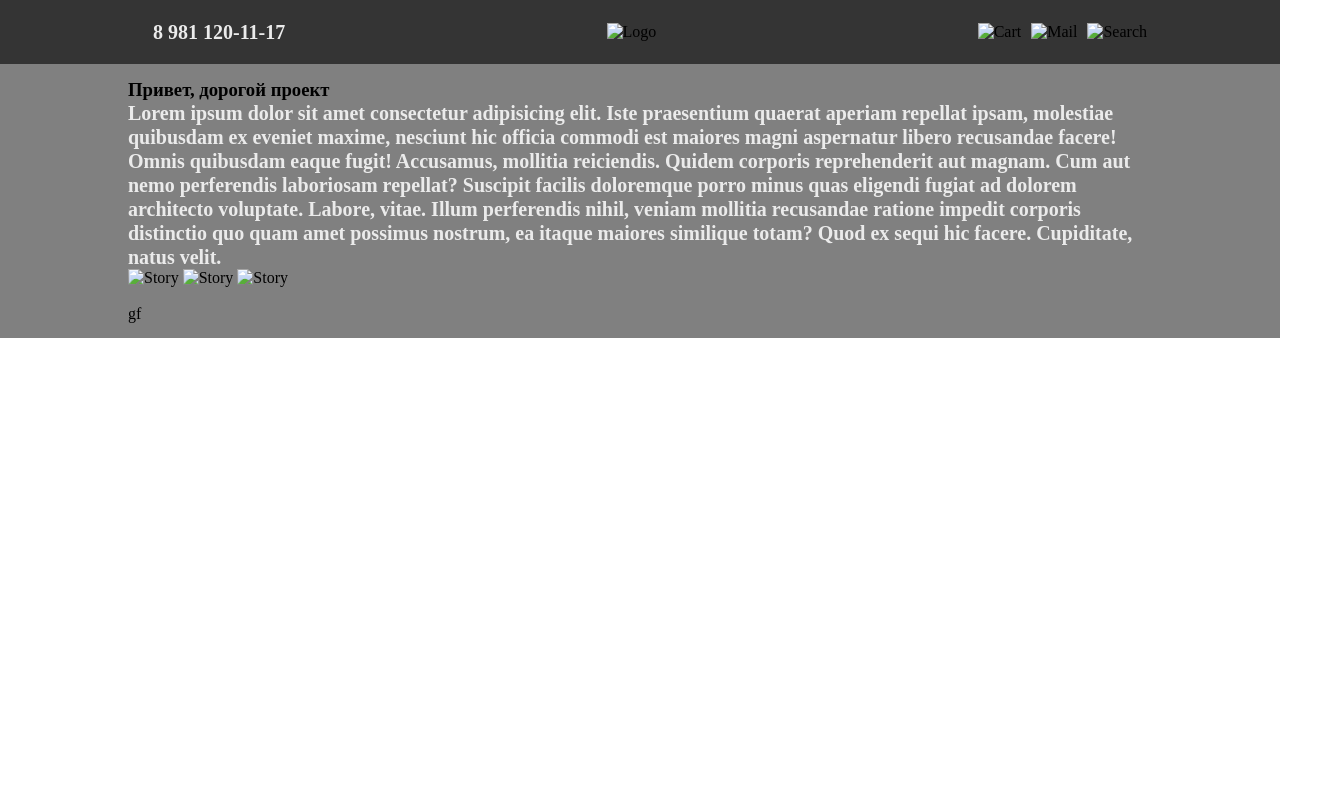
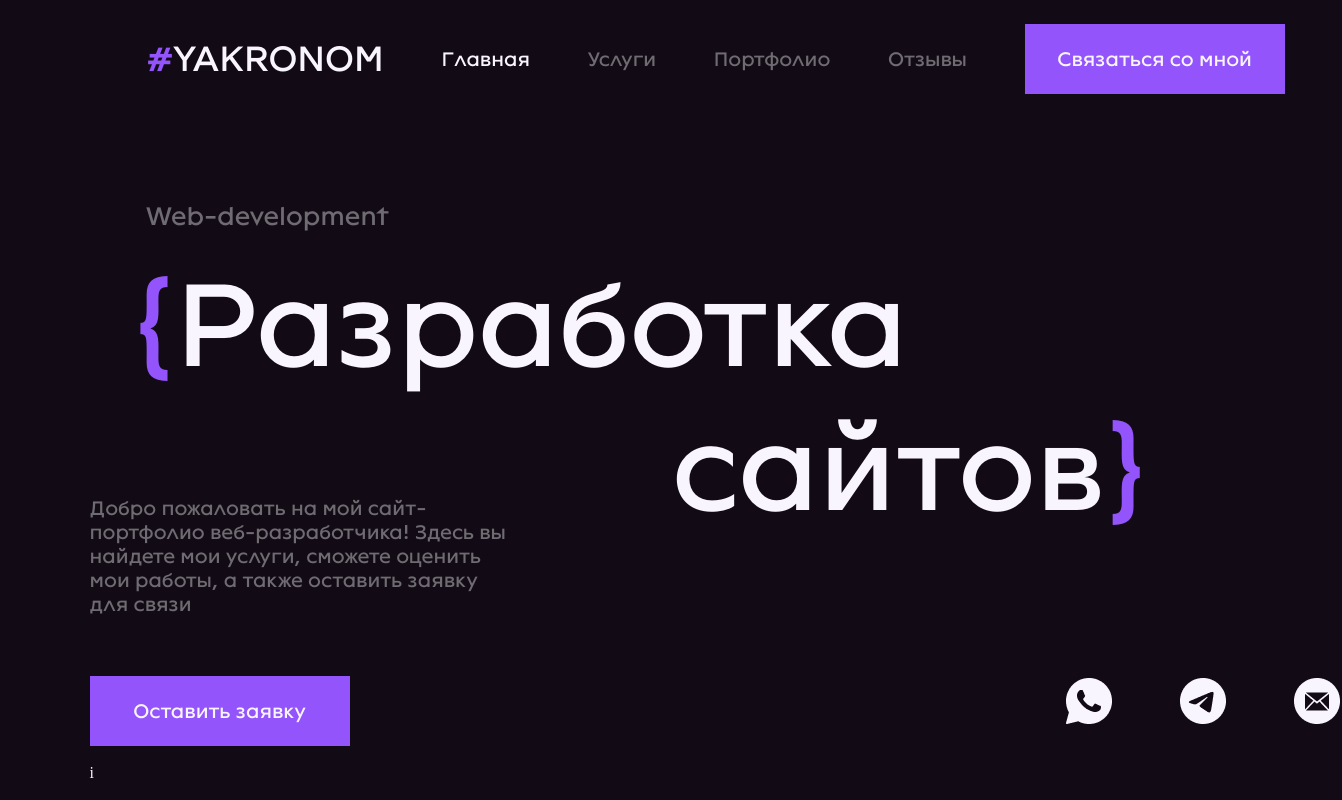
Before and after one commit to Yakronom/Project-name1, a website: page Site/index.html in a window 1280 px wide. Shown: the whole page, 1342 px wide, since content can reach past the window. Drawn offline with nearby package versions, Linux system fonts and the light colour scheme.

Commit message:
11.12.23 commit

```diff
--- /dev/null
+++ b/Site/Todo.txt
@@ -0,0 +1,3 @@
+выезжающее меню стреуг (js?)
+Липкий топ
+Линии js
--- a/Site/css/style.css
+++ b/Site/css/style.css
@@ -1,104 +1,213 @@
-@font-face {
-    font-family: 'lackitalic';
-    src: url('../fonts/Lack/Webfonts/lack-italic-Lack.woff2') format('woff2'),
-         url('../fonts/Lack/Webfonts/lack-italic-Lack.woff') format('woff');
-    font-weight: normal;
-    font-style: normal;
-
-}
-
-@font-face {
-    font-family: 'lack_lineitalic';
-    src: url('../fonts/Lack/Webfonts/lack-line-italic-Lack.woff2') format('woff2'),
-         url('../fonts/Lack/Webfonts/lack-line-italic-Lack.woff') format('woff');
-    font-weight: normal;
-    font-style: normal;
-
-}
-
-@font-face {
-    font-family: 'lack_lineregular';
-    src: url('../fonts/Lack/Webfonts/lack-line-regular-Lack.woff2') format('woff2'),
-         url('../fonts/Lack/Webfonts/lack-line-regular-Lack.woff') format('woff');
-    font-weight: normal;
-    font-style: normal;
-
-}
-
-@font-face {
-    font-family: 'lackregular';
-    src: url('../fonts/Lack/Webfonts/Lack-Line-Regular.woff2') format('woff2'),
-         url('../fonts/Lack/Webfonts/Lack-Line-Regular.woff') format('woff');
-    font-weight: normal;
-    font-style: normal;
-
-}
 
 * {
     margin: 0;
     padding: 0;
+    background: #120B15;
+    color:#F9F5FF;
+    text-decoration: none;
 }
 
-.text1 {
-    font-family: Lack;
+.texth1 {
+    font-family: lackregular;
+    font-size: 7.5rem;
+    font-weight: 400;
+    line-height: 9rem;
+    letter-spacing: 0em;
+}
+
+.texth2 {
+    font-family: lackregular;
+    font-size: 2.25rem;
+    font-weight: 400;
+    line-height: 2.6875rem;
+    letter-spacing: 0em;
+}
+
+.textt1 {
+    font-family: lackregular;
+    font-size: 1.625rem;
+    font-weight: 400;
+    line-height: 1.9375rem;
+    letter-spacing: 0em;
+}
+
+.textt2 {
+    font-family: lackregular;
     font-size: 1.25rem;
     font-weight: 400;
     line-height: 1.5rem;
-    text-align: left;
+    letter-spacing: 0em;
 }
 
-.text1 {
-    font-size: 20px;
-    font-weight: bold;
-    color: rgb(235, 235, 235);
+.textt3 {
+    font-family: lackregular;
+    font-size: 1rem;
+    font-weight: 400;
+    line-height: 1.1875rem;
+    letter-spacing: 0em;
 }
 
-.text1 {
-    font-size: 20px;
-    font-weight: bold;
-    color: rgb(235, 235, 235);
+.violet{
+    color: #9454FC;
+}
+
+.gray {
+    color: #6F6B72;
+}
+
+.lightgray {
+    color: #EAE5F1;
 }
 
 .wrapper{
-    width: 80%;
+    width: 86%;
     margin: 0 auto;
     padding: 15px 0 15px 0;
 }
 
-.header {
-    background-color: rgb(52, 52, 52);
+.flex {
+    display: flex;
+    flex-direction: row;
 }
 
-.header * {
-    background-color: rgb(52, 52, 52);
-}
-
-.header-nav div {
+.flexbetween {
     display: flex;
-    flex-flow: row nowrap;
-    align-items: center;
-    align-content: center;
-    justify-content: space-between;
-}
-.header-nav div >div >* {
-    padding: 5px;
-    display: flex;
-    flex-flow: row nowrap;
-    align-items: center;
-    align-content: center;
     justify-content: space-between;
 }
 
-#myElement {
-    width: 100px;
-    height: 100px;
-    background-color: red;
-  }
+.flexcenter {
+    display: flex;
+    justify-content: center;
+}
 
-  .main {
-    background-color: grey;
-    background-image: url("../images/front.png");
-    background-size: cover;
-    background-position: center;
-    background-attachment: fixed;
-  }
+.flexcolumn {
+    display: flex;
+    flex-direction: column;
+    justify-content: center;
+}
+
+button, input[type="submit"], input[type="reset"] {
+	background: none;
+	color: inherit;
+	border: none;
+	font: inherit;
+	cursor: pointer;
+    text-align: center;
+}
+
+.header {
+    /* position:fixed; */
+    text-align: center;
+}
+
+.header-nav--wrapper > *:first-child{
+    padding: 1.4rem 0 1.4rem 3.6rem;
+}
+
+.header-nav--wrapper > * >*:not(:last-child){
+    padding: 1.2rem 0 1.2rem 3.6rem;
+    display: flex;
+    align-items: center;
+}
+
+
+.header-nav--wrapper > * >button{
+    padding: 1.4rem 2rem 1.4rem 2rem;
+    margin: auto 0 auto 3.6rem;
+    width: 16.25rem;
+    height: 4.375rem;
+    display: flex;
+    align-items: center;
+    background:#9454FC;
+}
+
+.header-nav--wrapper > * >button >p{
+    margin: auto;
+    background:#9454FC;
+    text-align: center;
+}
+
+body {
+
+}
+.main {
+}
+
+.wrapper_main {
+    width: calc(86% - 23.75rem);
+    margin: 0 auto;
+}
+
+.lowertitle{
+    margin-left: 33.75rem;
+}
+/*
+.main-wrapper--home >div{
+    display: flex;
+    flex-direction: column;
+} */
+
+.main-wrapper--home {
+    /* width: calc(86%-23.75rem);
+    margin:0 auto ; */
+}
+
+.main-wrapper--home---title >div:nth-of-type(2) {
+    width: 26.625rem;
+    height: 7.5rem;
+    margin-top: -2.75rem;
+    background-color: transparent;
+}
+
+.main-wrapper--home---title >div>* {
+    background-color: transparent;
+}
+.main-wrapper--home >p:first-child{
+    margin: 4.25rem 0 1.25rem 3.5rem ;
+}
+
+/* .main-wrapper--home >p:nth-of-type(2){
+    width: 26.625rem;
+    height: 7.5rem;
+    position: relative;
+    top: -2.75rem;
+    left: 9.175rem;
+} */
+
+.button2 {
+    padding: 1.4rem 2rem 1.4rem 2rem;
+    margin: auto 0 auto 0;
+    width: 16.25rem;
+    height: 4.375rem;
+    display: flex;
+    align-items: center;
+    background: #9454fc !important;;
+    text-align: center;
+}
+
+.button2 >p {
+    margin: auto;
+    text-align: center;
+    background: #9454fc !important;;
+}
+
+
+.main-wrapper--home---title----item3 {
+    margin-top: 3.75rem;
+}
+
+.main-wrapper--home---title----item3 {
+    margin-top: 3.75rem;
+}
+
+.main-wrapper--home---title----item3 >div>button:nth-child(2) {
+    margin: 0 3.75rem;
+}
+
+.main-wrapper--home---title----item3 >div{
+    margin-right: -9.5rem;
+}
+/*
+.main-wrapper--home---title----item3 >div>button{
+    margin: auto;
+} */
--- a/Site/fonts/Lack/Webfonts/Lack.css
+++ b/Site/fonts/Lack/Webfonts/Lack.css
@@ -4,8 +4,8 @@
 
 @font-face {
     font-family: 'lackitalic';
-    src: url('lack-italic-Lack.woff2') format('woff2'),
-         url('lack-italic-Lack.woff') format('woff');
+    src: url('lack-italic.woff2') format('woff2'),
+         url('lack-italic.woff') format('woff');
     font-weight: normal;
     font-style: normal;
 
@@ -16,8 +16,8 @@
 
 @font-face {
     font-family: 'lack_lineitalic';
-    src: url('lack-line-italic-Lack.woff2') format('woff2'),
-         url('lack-line-italic-Lack.woff') format('woff');
+    src: url('lack-line-italic.woff2') format('woff2'),
+         url('lack-line-italic.woff') format('woff');
     font-weight: normal;
     font-style: normal;
 
@@ -28,8 +28,8 @@
 
 @font-face {
     font-family: 'lack_lineregular';
-    src: url('lack-line-regular-Lack.woff2') format('woff2'),
-         url('lack-line-regular-Lack.woff') format('woff');
+    src: url('lack-line-regular.woff2') format('woff2'),
+         url('lack-line-regular.woff') format('woff');
     font-weight: normal;
     font-style: normal;
 
@@ -40,8 +40,8 @@
 
 @font-face {
     font-family: 'lackregular';
-    src: url('lack-regular-Lack.woff2') format('woff2'),
-         url('lack-regular-Lack.woff') format('woff');
+    src: url('lack-regular.woff2') format('woff2'),
+         url('lack-regular.woff') format('woff');
     font-weight: normal;
     font-style: normal;
 
--- a/Site/index.html
+++ b/Site/index.html
@@ -4,44 +4,68 @@
     <meta charset="UTF-8">
     <meta name="viewport" content="width=device-width, initial-scale=1.0">
     <title>Document</title>
+    <link rel="stylesheet" href="fonts/Lack/Webfonts/Lack.css" type="text/css" charset="utf-8" />
     <link rel="stylesheet" href="css/style.css">
 </head>
 <body>
     <header class="header">
-        <nav class="header-nav wrapper">
-            <div class="header-nav-wrapper">
-                <div>
-                    <img src="images/menu1.png" alt="">
-                    <img src="images/menu2.png" alt="">
-                    <p class="text1">8 981 120-11-17</p>
-                </div>
-                <img src="images/headerlogo.png" alt="Logo">
-                <div>
-                    <img src="images/menu3.png" alt="Cart">
-                    <img src="images/menu4.png" alt="Mail">
-                    <img src="images/menu5.png" alt="Search">
+        <nav class="header-nav">
+            <div class="header-nav--wrapper wrapper flexbetween">
+                <a href="index.html"><h2 class="texth2"><span class="violet">#</span>YAKRONOM</h2></a>
+                <div class="flex textt2">
+                    <a href="/Pages/portfolio.html"><p class="">Главная</p></a>
+                    <a href="/Pages/services.html"><div><p class="gray">Услуги</p><span class="triangle"></span></div></a>
+                    <a href="/Pages/portfolio.html"><p class="gray">Портфолио</p></a>
+                    <a href="/Pages/reviews.html"><p class="gray">Отзывы</p></a>
+                    <button><p>Связаться со мной</p></button>
                 </div>
             </div>
         </nav>
     </header>
     <main class="main">
-        <article class="wrapper">
-            <section>
-                <h1>Привет, дорогой проект</h1>
-                <div>
-                    <p class="text1">Lorem ipsum dolor sit amet consectetur adipisicing elit. Iste praesentium quaerat aperiam repellat ipsam, molestiae quibusdam ex eveniet maxime, nesciunt hic officia commodi est maiores magni aspernatur libero recusandae facere!
-                    Omnis quibusdam eaque fugit! Accusamus, mollitia reiciendis. Quidem corporis reprehenderit aut magnam. Cum aut nemo perferendis laboriosam repellat? Suscipit facilis doloremque porro minus quas eligendi fugiat ad dolorem architecto voluptate.
-                    Labore, vitae. Illum perferendis nihil, veniam mollitia recusandae ratione impedit corporis distinctio quo quam amet possimus nostrum, ea itaque maiores similique totam? Quod ex sequi hic facere. Cupiditate, natus velit.</p>
+        <div class="main-wrapper wrapper">
+            <article= class="main-wrapper--home wrapper_main">
+                <p class="gray textt1">Web-development</p>
+                <div class="main-wrapper--home---title  flexcolumn">
+                    <div class="main-wrapper--home---title----item1 flexcenter">
+                        <h2 class="texth1"><span class="violet">{</span>Разработка <div class="lowertitle">сайтов</span><span class="violet">}</span></div><h2>
+                    </div>
+                    <div class="main-wrapper--home---title----item2"><p class="gray textt2">Добро пожаловать на мой сайт-портфолио веб-разработчика! Здесь вы найдете мои услуги, сможете оценить мои работы, а также оставить заявку для связи</p></div>
+                    <div class="main-wrapper--home---title----item3 flexbetween  flex">
+                        <button class="button2"><p class="textt2">Оставить заявку</p></button>
+                        <div>
+                            <button><img src="images/icons-whatsapp.png" alt="whatsapp"></button>
+                            <button><img src="images/icons-телеграм.png" alt="Telegram"></button>
+                            <button><img src="images/icons-телеграм-1.png" alt="Email"></button>
+                            <div class="main-wrapper--home---title----item3-----line_container"></div>
+                        </div>
+                    </div>
                 </div>
-                <div>
-                    <img src="images/story.png" alt="Story">
-                    <img src="images/story2.png" alt="Story">
-                    <img src="images/story3.png" alt="Story">
-                </div>
-                <img class="phont" src="" alt="">
-            </section>
-            gf
-        </article>
+            </article>
+            <article>
+                <section>
+                    <h2>
+
+                    </h2>
+                    <div>
+                        <div>
+                            <img src="" alt="">
+                            <div>
+                                <p>
+
+                                </p>
+                                i
+                                <p>
+
+                                </p>
+                            </div>
+                        </div>
+                        <div></div>
+                        <div></div>
+                    </div>
+                </section>
+            </article>
+        </div>
     </main>
     <footer>
 
```
Also changed, not shown: Pages/portfolio.html (added), Pages/reviews.html (added), Pages/services.html (added).
